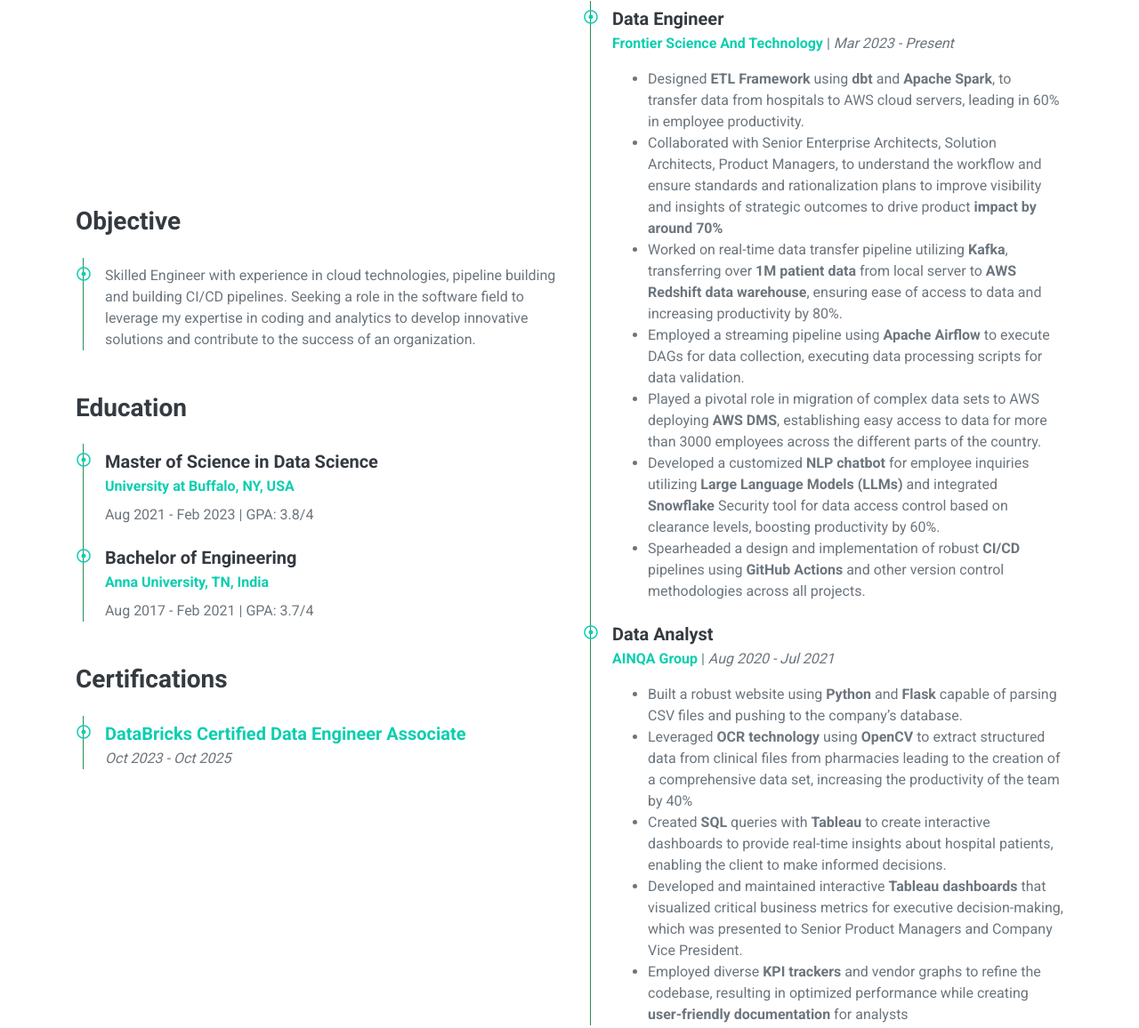
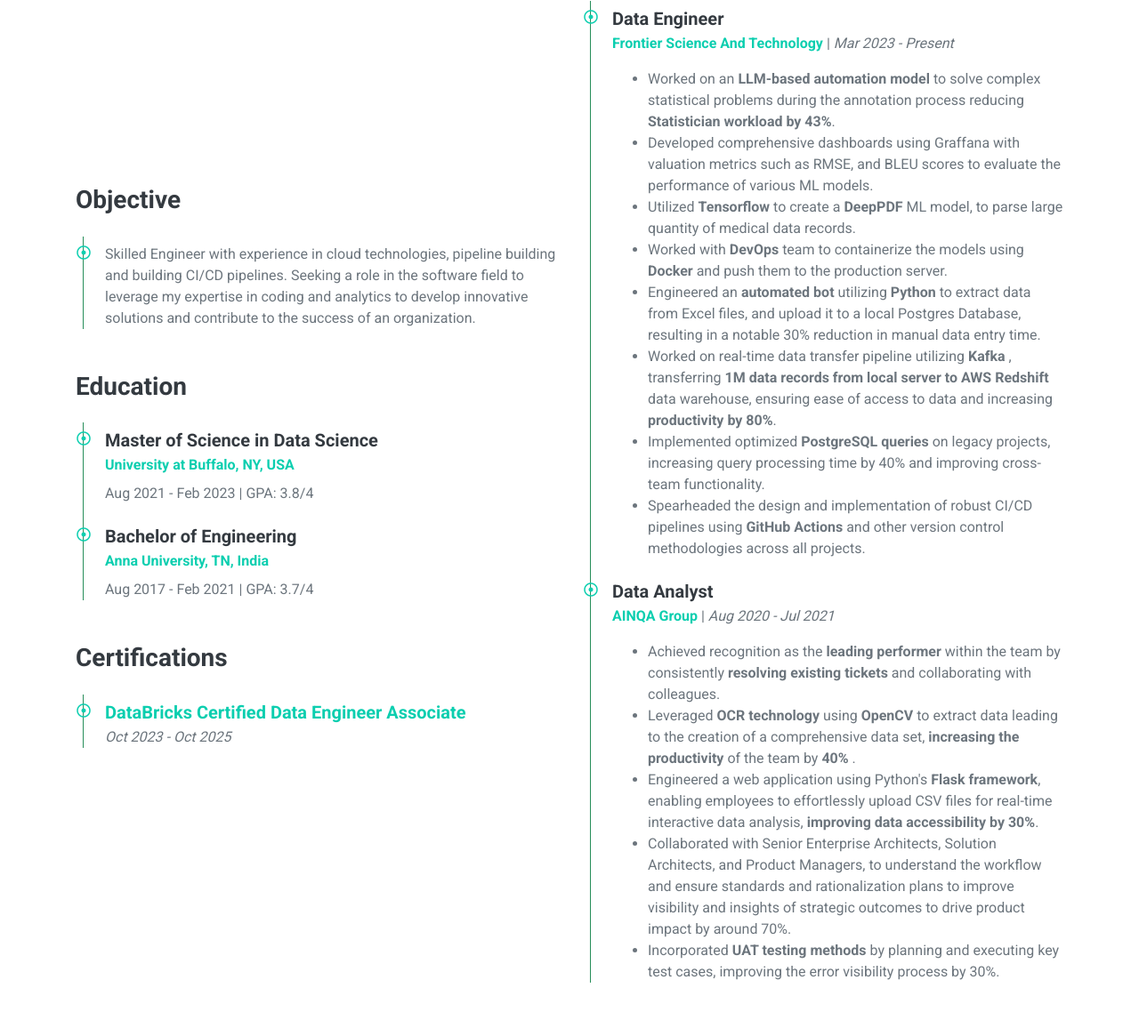
Before and after one commit to adith-prabukumar/adith-prabukumar.github.io, a plain HTML site: page index.html in a window 1280 px wide. Shown: the part 1959-3115 px from the top of the page at 89% size. Drawn offline with nearby package versions, Linux system fonts and the light colour scheme.

Commit message:
ml engineer changes

```diff
--- a/index.html
+++ b/index.html
@@ -237,13 +237,55 @@
                                     </li> -->
 
 
+                                    <li>Worked on an <b>LLM-based automation model</b> to solve complex statistical problems during the annotation process reducing <b>Statistician workload by 43%</b>.</li>
+                                    <li>Developed
+                                        comprehensive dashboards
+                                        using Graffana with
+                                        valuation metrics
+                                        such as RMSE, and BLEU scores to evaluate the performance of various ML models.
+                                        <li>Utilized
+                                            <b>Tensorflow</b>
+                                            to create a
+                                            <b>DeepPDF</b>
+                                            ML model, to parse large quantity of medical data records.</li>
+                                            <li>
+                                            Worked with
+                                            <b>DevOps</b> team
+                                            to containerize the models using
+                                            <b>Docker</b>
+                                            and push them to the production server.</li>
+                                            <li>
+                                            Engineered an
+                                            <b>automated bot</b>
+                                            utilizing
+                                            <b>Python</b>
+                                            to extract data from Excel files, and upload it to a local Postgres Database, resulting in a notable 30% reduction in manual data entry time.</li>
+                                            <li>
+                                            Worked on real-time data transfer pipeline utilizing
+                                            <b>Kafka</b>
+                                            , transferring
+                                            <b>1M data records from local server to AWS Redshift</b>
+                                            data warehouse, ensuring ease of access to data and increasing
+                                            <b>productivity by 80%</b>.</li>
+
+                                            <li>
+                                            Implemented
+                                            optimized<b> PostgreSQL queries</b>
+                                            on legacy projects, increasing query processing time by 40% and improving cross-team functionality.</li>
+                                            <li>
+                                            Spearheaded the design and implementation of robust CI/CD pipelines using
+                                        <b>GitHub Actions</b>
+                                            and other version control methodologies across all projects.</li>
+
+
+<!--
                                     <li>Designed <b>ETL Framework</b> using <b>dbt</b> and <b>Apache Spark</b>, to transfer data from hospitals to AWS cloud servers, leading in 60% in employee productivity.</li>
                                     <li>Collaborated with Senior Enterprise Architects, Solution Architects, Product Managers, to understand the workflow and ensure standards and rationalization plans to improve visibility and insights of strategic outcomes to drive product <b>impact by around 70%</b></li>
                                     <li>Worked on real-time data transfer pipeline utilizing <b>Kafka</b>, transferring over <b>1M patient data</b> from local server to <b>AWS Redshift data warehouse</b>, ensuring ease of access to data and increasing productivity by 80%.</li>
                                     <li>Employed a streaming pipeline using <b>Apache Airflow</b> to execute DAGs for data collection, executing data processing scripts for data validation.</li>
                                     <li>Played a pivotal role in migration of complex data sets to AWS deploying <b>AWS DMS</b>, establishing easy access to data for more than 3000 employees across the different parts of the country.</li>
                                     <li>Developed a customized <b>NLP chatbot</b> for employee inquiries utilizing <b>Large Language Models (LLMs)</b> and integrated <b>Snowflake</b> Security tool for data access control based on clearance levels, boosting productivity by 60%.</li>
-                                    <li>Spearheaded a design and implementation of robust <b>CI/CD</b> pipelines using <b>GitHub Actions</b> and other version control methodologies across all projects.</li>
+                                    <li>Spearheaded a design and implementation of robust <b>CI/CD</b> pipelines using <b>GitHub Actions</b> and other version control methodologies across all projects.</li> -->
                                 </ul>
                             </p>
                         </div>
@@ -271,12 +313,45 @@
                                 <li>
                                     Incorporated UAT testing methods by planning and executing key test cases, improving the error visibility process by 30%.
                                 </li> -->
-                                    <li>Built a robust website using <b>Python</b> and <b>Flask</b> capable of parsing CSV files and pushing to the company’s database.</li>
+                                    <!-- <li>Built a robust website using <b>Python</b> and <b>Flask</b> capable of parsing CSV files and pushing to the company’s database.</li>
                                     <li>Leveraged <b>OCR technology</b> using <b>OpenCV</b> to extract structured data from clinical files from pharmacies leading to the creation of a comprehensive data set, increasing the productivity of the team by 40%</li>
                                     <li>Created <b>SQL</b> queries with <b>Tableau</b> to create interactive dashboards to provide real-time insights about hospital patients, enabling the client to make informed decisions.</li>
                                     <li>Developed and maintained interactive <b>Tableau dashboards</b> that visualized critical business metrics for executive decision-making, which was presented to Senior Product Managers and Company Vice President.</li>
-                                    <li>Employed diverse <b>KPI trackers</b> and vendor graphs to refine the codebase, resulting in optimized performance while creating <b>user-friendly documentation</b> for analysts</li>
-                            </p>
+                                    <li>Employed diverse <b>KPI trackers</b> and vendor graphs to refine the codebase, resulting in optimized performance while creating <b>user-friendly documentation</b> for analysts</li> -->
+                                    <li>
+                                    Achieved recognition as the
+                                <b>leading performer</b>
+                                    within the team by consistently
+                                <b>resolving existing tickets</b>
+                                    and collaborating with colleagues.</li>
+                                    <li>
+                                    Leveraged
+                                <b>OCR technology</b>
+                                    using
+                                <b>OpenCV</b>
+                                    to extract data leading to the creation of a comprehensive data set,
+                                <b>increasing the productivity</b>
+                                    of the team by
+                                <b>40%</b>
+                                    .</li>
+                                    <li>
+                                    Engineered a web application using Python's
+                                <b>Flask
+                                    framework</b>, enabling employees to effortlessly upload CSV files for real-time interactive data analysis,
+                                <b>improving data accessibility
+                                    by 30%</b>.</li>
+                                    <li>
+                                    Collaborated with Senior Enterprise Architects, Solution Architects, and Product Managers, to understand the workflow and ensure standards and rationalization plans to improve visibility and insights of strategic outcomes to drive product
+                                    impact by around 70%.</li>
+                                    <li>
+                                    Incorporated
+                                <b>UAT testing methods</b>
+                                    by planning and executing key test cases, improving the error visibility process by 30%.</li>
+
+
+
+
+                                </p>
                         </div>
                     </div>
                 </div>
```
Also changed, not shown: 2 other files.
